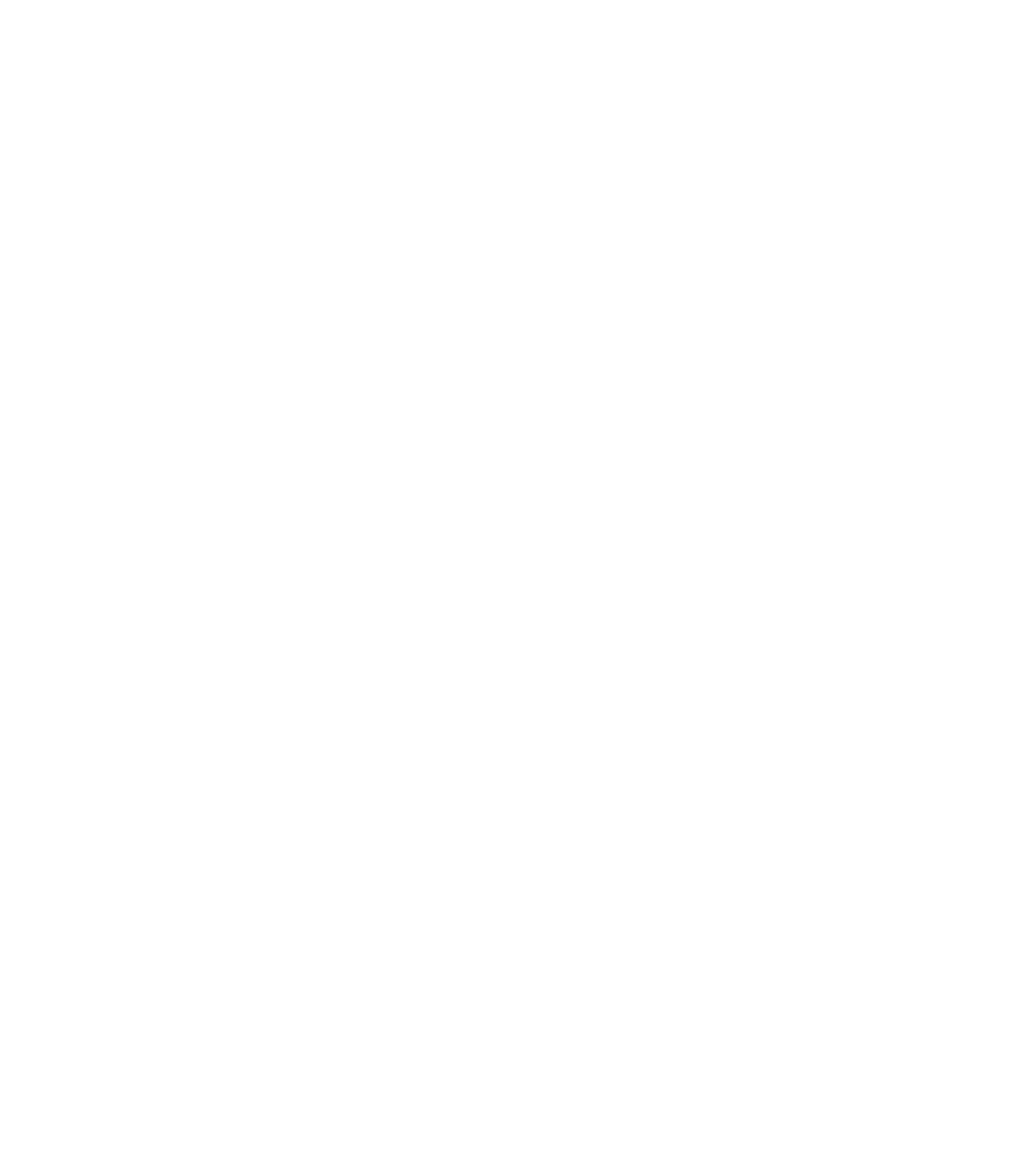
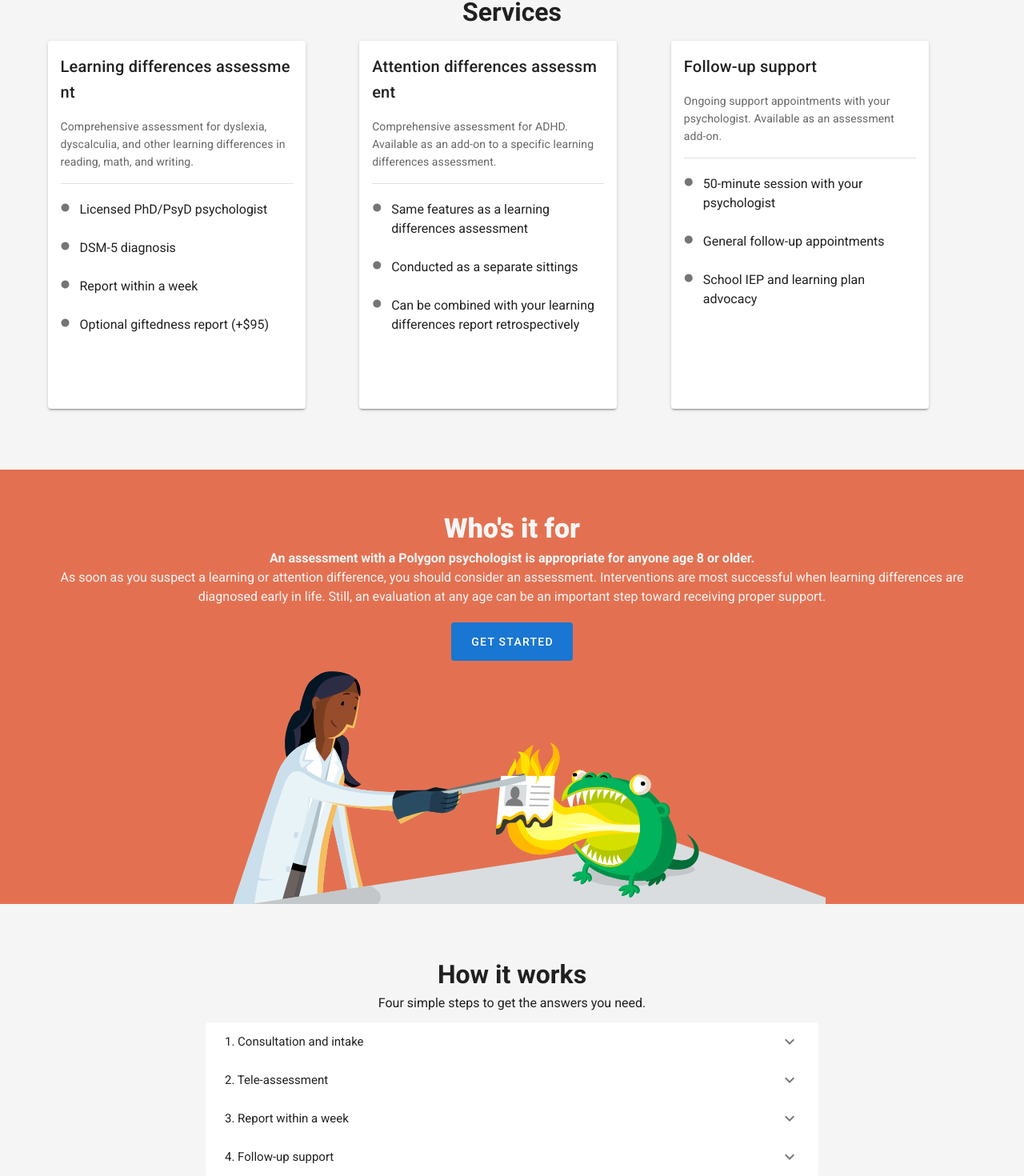
Before and after one commit to anmol091192/vue-polgon-project, a Vue app: page / in a window 1280 px wide. Shown: the part 546-2016 px from the top of the page at 80% size. Before the commit the page ends 800 px from the top, so only its background shows below. Built offline with nearby package versions, Linux system fonts and the light colour scheme.

Commit message:
Home page and routing complete

```diff
--- a/src/App.vue
+++ b/src/App.vue
@@ -4,6 +4,17 @@
     <v-main>
       <router-view></router-view>
     </v-main>
+    <v-footer
+    color="#E0E0E0"
+    padless
+    >
+      <v-col
+        class="text-center"
+        cols="12"
+      >
+        {{ new Date().getFullYear() }} — <strong>Vuetify</strong>
+      </v-col>
+    </v-footer>
   </v-app>
 </template>
 
--- /dev/null
+++ b/src/components/Card.vue
@@ -0,0 +1,53 @@
+<template>
+    <v-card
+    class="mt-0"
+    max-width="322"
+    min-height="460"
+    >
+        <!-- <v-img
+            height="250"
+            src="https://cdn.vuetifyjs.com/images/cards/cooking.png"
+        ></v-img> -->
+
+        <v-card-title>
+            {{ card.title}}
+        </v-card-title>
+
+        <v-card-text>
+            <div>{{ card.description }}</div>
+        </v-card-text>
+        <div v-if="card.list">
+        <v-divider class="mx-4"></v-divider>
+
+        <v-list flat>
+            <v-list-item-group>
+                <v-list-item
+                    v-for="(item,i) in card.list"
+                    :key="i"
+                >
+                    <v-list-item-icon class="mr-0">
+                        <v-icon x-small>
+                            mdi-checkbox-blank-circle
+                        </v-icon>
+                    </v-list-item-icon>
+                    <v-list-item-content>
+                        {{item}}
+                    </v-list-item-content>
+                </v-list-item>
+            </v-list-item-group>
+        </v-list>
+        </div>
+    </v-card>
+</template>
+
+<script>
+export default {
+    name: "Card",
+    props: {
+        card: Object,
+    }
+}
+</script>
+<style>
+
+</style>
--- /dev/null
+++ b/src/components/Cards.vue
@@ -0,0 +1,68 @@
+<template>
+    <v-container>
+        <v-row dense>
+            <v-col
+            v-for="card in cards"
+            :key="card.id"
+            cols="4"
+            class="card-styling"
+            >
+                <Card :card="card"/>
+            </v-col>
+        </v-row>
+    </v-container>
+
+</template>
+
+<script>
+import Card from './Card';
+
+export default {
+    name: "Cards",
+    components: {
+        Card,
+    },
+    data: () => ({
+        cards: [
+            {
+                id: 1,
+                title: "Learning differences assessment",
+                description: "Comprehensive assessment for dyslexia, dyscalculia, and other learning differences in reading, math, and writing.",
+                list: [
+                    "Licensed PhD/PsyD psychologist",
+                    "DSM-5 diagnosis",
+                    "Report within a week",
+                    "Optional giftedness report (+$95)",
+                ],
+            },
+            {
+                id: 2,
+                title: "Attention differences assessment",
+                description: "Comprehensive assessment for ADHD. Available as an add-on to a specific learning differences assessment.",
+                list: [
+                    "Same features as a learning differences assessment",
+                    "Conducted as a separate sittings",
+                    "Can be combined with your learning differences report retrospectively",
+                ],
+            },
+            {
+                id: 3,
+                title: "Follow-up support",
+                description: "Ongoing support appointments with your psychologist. Available as an assessment add-on.",
+                list: [
+                    "50-minute session with your psychologist",
+                    "General follow-up appointments",
+                    "School IEP and learning plan advocacy",
+                ],
+            }
+        ]
+    }),
+}
+</script>
+
+<style>
+.card-styling {
+    text-align: left;
+    word-break: normal;
+}
+</style>
--- a/src/components/NavBar.vue
+++ b/src/components/NavBar.vue
@@ -65,7 +65,6 @@
         dense
       >
         <v-list-item-group
-          v-model="group"
           active-class="deep-purple--text text--accent-4"
         >
           <v-list-item>
--- a/src/plugins/vuetify.js
+++ b/src/plugins/vuetify.js
@@ -1,7 +1,6 @@
 import Vue from 'vue';
 import Vuetify from 'vuetify/lib/framework';
 
-import colors from 'vuetify/lib/util/colors'
 
 Vue.use(Vuetify);
 
--- a/src/router/index.js
+++ b/src/router/index.js
@@ -11,12 +11,12 @@ const routes = [
     component: Home
   },
   {
-    path: '/about',
-    name: 'About',
+    path: '/signup',
+    name: 'SignUp',
     // route level code-splitting
     // this generates a separate chunk (about.[hash].js) for this route
     // which is lazy-loaded when the route is visited.
-    component: () => import(/* webpackChunkName: "about" */ '../views/About.vue')
+    component: () => import(/* webpackChunkName: "about" */ '../views/SignUp.vue')
   }
 ]
 
--- a/src/views/About.vue
+++ /dev/null
@@ -1,5 +0,0 @@
-<template>
-  <div class="about">
-    <h1>This is an about page</h1>
-  </div>
-</template>
--- a/src/views/Home.vue
+++ b/src/views/Home.vue
@@ -11,6 +11,7 @@
   <div class="home-searchContainer">
      <v-text-field
       solo
+      clearable
       class="pa-4 pb-0"
       label="Search"
       append-icon="mdi-magnify"
@@ -24,19 +25,118 @@
       depressed
       class="pa-6 ma-5"
       color="secondary"
+      to="/signup"
     >
       Get Started
     </v-btn>
   </div>
 
+  <div class="home-services mt-10">
+    <h1 class="mb-0">Services</h1>
+    <Cards />
+  </div>
 
+  <div class="home-whoitfor">
+    <div class="ma-16 pt-12">
+    <span class="mb-5 home-whoitfor-heading">Who's it for</span><br/>
+    <span style="font-weight:bold">
+      An assessment with a Polygon psychologist is appropriate for anyone age 8 or older.
+    </span>
+    <p>
+      As soon as you suspect a learning or attention difference, you should consider an assessment.
+      Interventions are most successful when learning differences are diagnosed early in life. Still, an evaluation at any age can be an important step toward receiving proper support.
+    </p>
+    <v-btn
+      depressed
+      class="pa-6 ma-1"
+      color="primary"
+      to="/signup"
+    >
+      Get Started
+    </v-btn>
+
+    <v-img
+      class="mb-0 pb-0"
+      contain
+      height="300"
+      src="duckduckgo.svg"
+    ></v-img>
+    </div>
+  </div>
+
+  <div class="pb-10">
+    <h1>How it works</h1>
+    <span>Four simple steps to get the answers you need.</span><br/>
+
+    <v-container>
+      <v-row justify="center">
+        <v-col
+          cols="8"
+        >
+        <v-expansion-panels
+        accordion
+        flat
+        >
+          <v-expansion-panel
+            v-for="item in items"
+            :key="item.id"
+          >
+            <v-expansion-panel-header>{{item.name}}</v-expansion-panel-header>
+            <v-expansion-panel-content>
+              {{item.description}}
+            </v-expansion-panel-content>
+          </v-expansion-panel>
+        </v-expansion-panels>
+        </v-col>
+      </v-row>
+    </v-container>
+
+    <v-btn
+      depressed
+      class="pa-6 ma-1"
+      color="primary"
+      to="/signup"
+    >
+      Get Started
+    </v-btn>
+  </div>
 
   </div>
 </template>
 
 <script>
+  import Cards from '../components/Cards';
+
   export default {
     name: 'Home',
+    components: {
+      Cards,
+    },
+    data: () => ({
+        initiallyOpen: ['1. Consultation and intake'],
+        items: [
+            {
+                id: 1,
+                name: "1. Consultation and intake",
+                description: "Comprehensive assessment for dyslexia, dyscalculia, and other learning differences in reading, math, and writing." ,
+            },
+            {
+                id: 2,
+                name: "2. Tele-assessment",
+                description: "Comprehensive assessment for ADHD. Available as an add-on to a specific learning differences assessment.",
+            },
+            {
+                id: 3,
+                name: "3. Report within a week",
+                description: "Ongoing support appointments with your psychologist. Available as an assessment add-on.",
+            },
+            {
+                id: 4,
+                name: "4. Follow-up support",
+                description: "Ongoing support appointments with your psychologist. Available as an assessment add-on.",
+            }
+        ]
+    }),
   }
 </script>
 
@@ -62,4 +162,14 @@
   font-size: 28px;
   font-weight: 800;
 }
+
+.home-whoitfor {
+  color: #F5F5F5;
+  background-color:#E37151;
+}
+
+.home-whoitfor-heading {
+  font-size: 34px;
+  font-weight: 900;
+}
 </style>
--- /dev/null
+++ b/src/views/SignUp.vue
@@ -0,0 +1,105 @@
+<template>
+  <v-container>
+    <v-row justify="center">
+      <v-col
+        cols="8"
+      >
+        <v-stepper v-model="e1">
+          <v-stepper-header>
+            <v-stepper-step
+              :complete="e1 > 1"
+              step="1"
+            >
+              Name of step 1
+            </v-stepper-step>
+
+            <v-divider></v-divider>
+
+            <v-stepper-step
+              :complete="e1 > 2"
+              step="2"
+            >
+              Name of step 2
+            </v-stepper-step>
+
+            <v-divider></v-divider>
+
+            <v-stepper-step step="3">
+              Name of step 3
+            </v-stepper-step>
+          </v-stepper-header>
+
+          <v-stepper-items>
+            <v-stepper-content step="1">
+              <v-card
+                class="mb-12"
+                color="grey lighten-1"
+                height="200px"
+              ></v-card>
+
+              <v-btn
+                color="primary"
+                @click="e1 = 2"
+              >
+                Continue
+              </v-btn>
+
+              <v-btn text>
+                Cancel
+              </v-btn>
+            </v-stepper-content>
+
+            <v-stepper-content step="2">
+              <v-card
+                class="mb-12"
+                color="grey lighten-1"
+                height="200px"
+              ></v-card>
+
+              <v-btn
+                color="primary"
+                @click="e1 = 3"
+              >
+                Continue
+              </v-btn>
+
+              <v-btn text>
+                Cancel
+              </v-btn>
+            </v-stepper-content>
+
+            <v-stepper-content step="3">
+              <v-card
+                class="mb-12"
+                color="grey lighten-1"
+                height="200px"
+              ></v-card>
+
+              <v-btn
+                color="primary"
+                @click="e1 = 1"
+              >
+                Continue
+              </v-btn>
+
+              <v-btn text>
+                Cancel
+              </v-btn>
+            </v-stepper-content>
+          </v-stepper-items>
+        </v-stepper>
+      </v-col>
+    </v-row>
+  </v-container>
+</template>
+
+<script>
+export default {
+  name: "SignUp",
+  data () {
+      return {
+        e1: 1,
+      }
+  },
+}
+</script>
```
Also changed, not shown: public/duckduckgo.svg (added).
